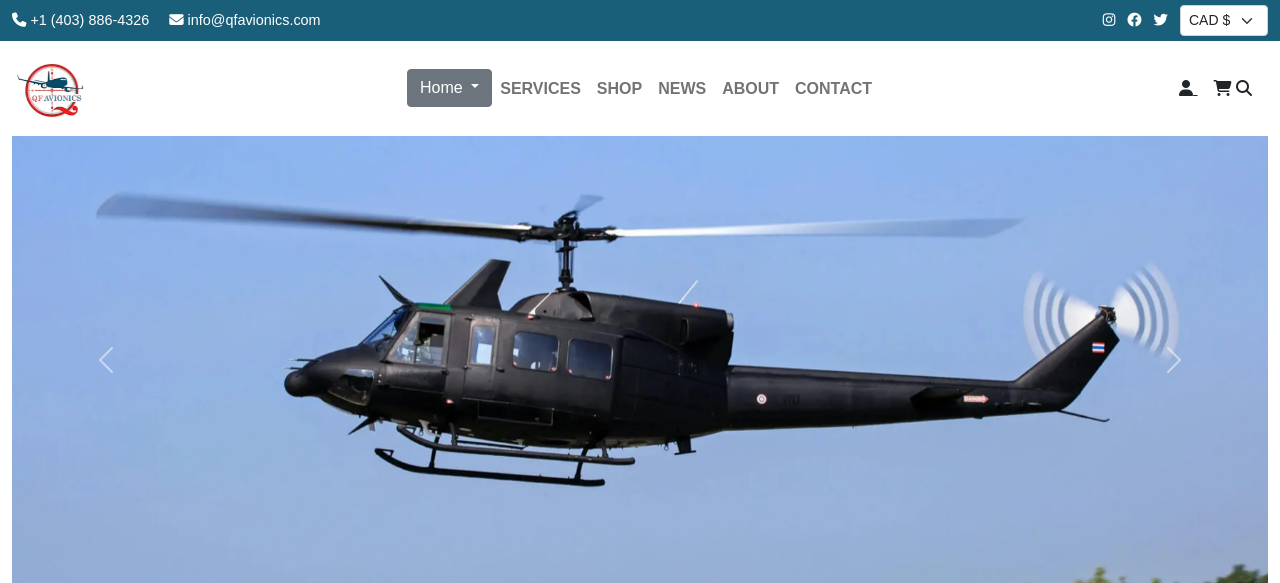
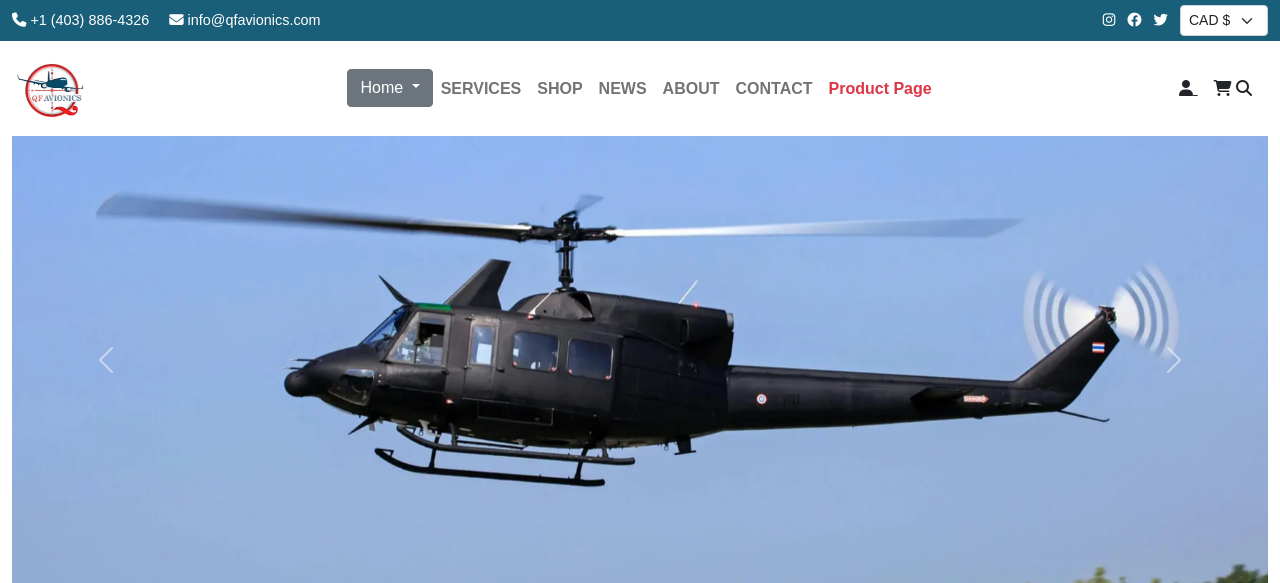
Before and after one commit to Vinayrk2/Avionics, a Django app: page / in a window 1280 px wide. Shown: the top 583 px of the page. Run offline with Django 5.2, Linux system fonts and the light colour scheme; data comes from the database, SQL or seed files in the repository; data that the repository does not hold is empty; some libraries are stand-ins or nearby versions.

Commit message:
added product page

```diff
--- a/QFAvionics/QFAvionics/urls.py
+++ b/QFAvionics/QFAvionics/urls.py
@@ -1,5 +1,5 @@
 from django.contrib import admin
-from django.urls import path
+from django.urls import path, include
 from .views import home
 from django.conf import settings
 from django.conf.urls.static import static
@@ -11,4 +11,5 @@ urlpatterns = [
     path("signup", signup, name="signup"),
     path("login", userlogin, name="login"),
     path("logout", userlogout, name="logout"),
+    path("product/", include("product.urls"))
 ] + static(settings.STATIC_URL, document_root=settings.STATIC_ROOT)
--- a/QFAvionics/product/templates/product.html
+++ b/QFAvionics/product/templates/product.html
@@ -0,0 +1,6 @@
+{% extends "master.html" %}
+
+{%  block content %}
+    <h1> Product Details Here....</h1>
+
+{% endblock %}
--- /dev/null
+++ b/QFAvionics/product/urls.py
@@ -0,0 +1,11 @@
+from django.contrib import admin
+from django.urls import path
+from . import views
+from django.conf import settings
+from django.conf.urls.static import static
+from user.views import signup,userlogin, userlogout
+
+urlpatterns = [
+    path("view", views.product_view, name="product-view"),
+
+]
--- a/QFAvionics/product/views.py
+++ b/QFAvionics/product/views.py
@@ -1,3 +1,5 @@
 from django.shortcuts import render
 
 # Create your views here.
+def product_view(request):
+    return render(request, 'product.html')
--- a/QFAvionics/templates/master.html
+++ b/QFAvionics/templates/master.html
@@ -72,6 +72,9 @@
                     </li>
                     <li class="nav-item">
                         <a class="nav-link" href="#">CONTACT</a>
+                    </li>
+                    <li class="nav-item">
+                        <a class="nav-link text-danger" href="{% url 'product-view' %}">Product Page</a>
                     </li>
                 </ul>
                 <div>
```
